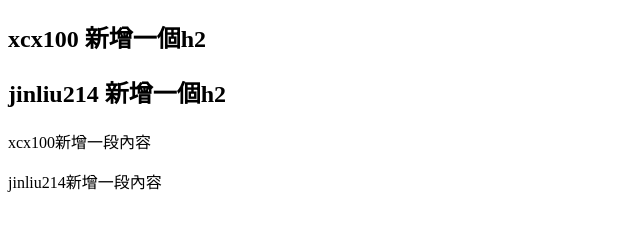
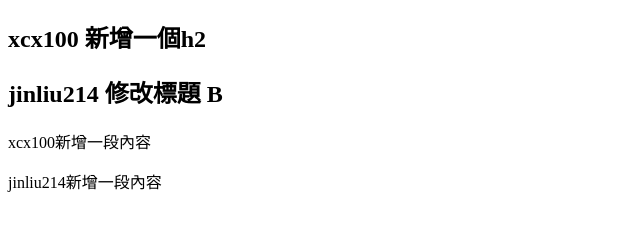
Before and after one commit to s851218/JS-Git-group-task-1, a plain HTML site: page index.html in a window 1280 px wide. Shown: the part 70-300 px from the top of the page, without its empty margins (0-640 px from the left). Drawn offline with Linux system fonts and the light colour scheme.

Commit message:
修改 h1 文字，增加 B 資訊

```diff
--- a/index.html
+++ b/index.html
@@ -8,7 +8,7 @@
   <body>
     <h1>Mike 修改 title</h1>
     <h2>xcx100 新增一個h2</h2>
-    <h2>jinliu214 新增一個h2</h2>
+    <h2>jinliu214 修改標題 B</h2>
     <p>xcx100新增一段內容</p>
     <p>jinliu214新增一段內容</p>
   </body>
```
